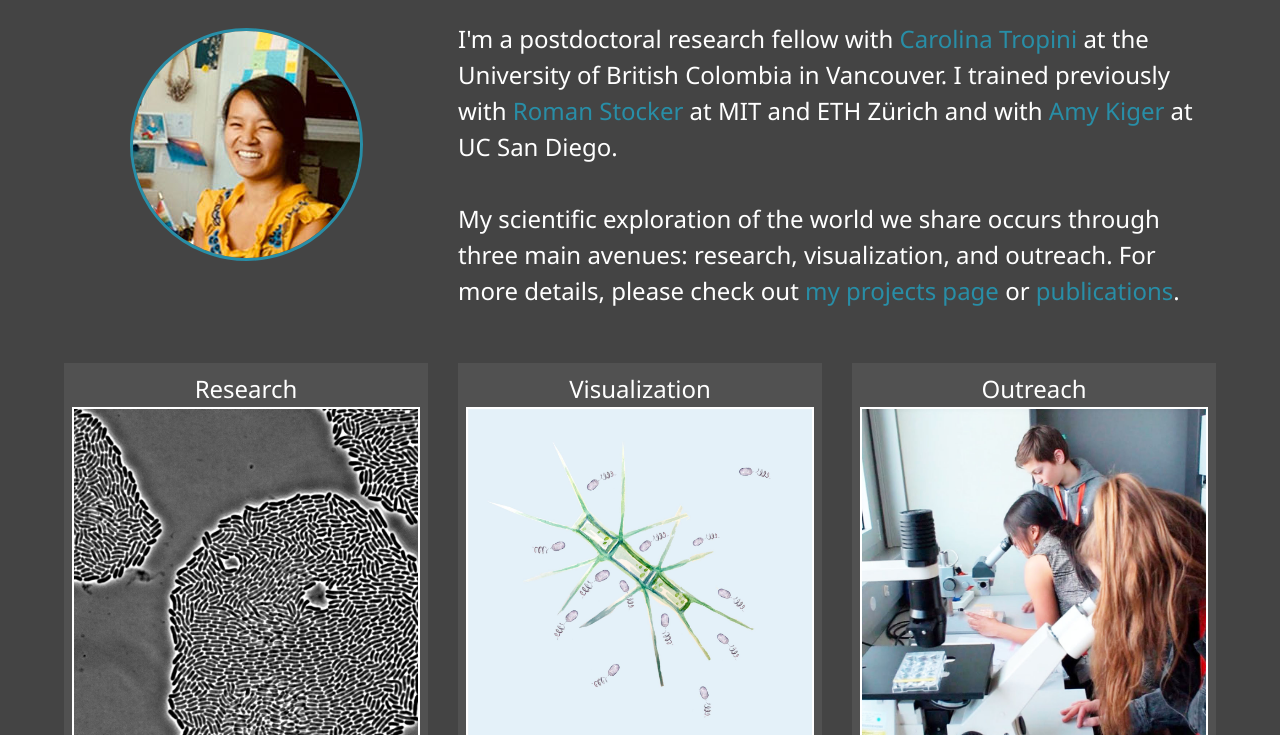
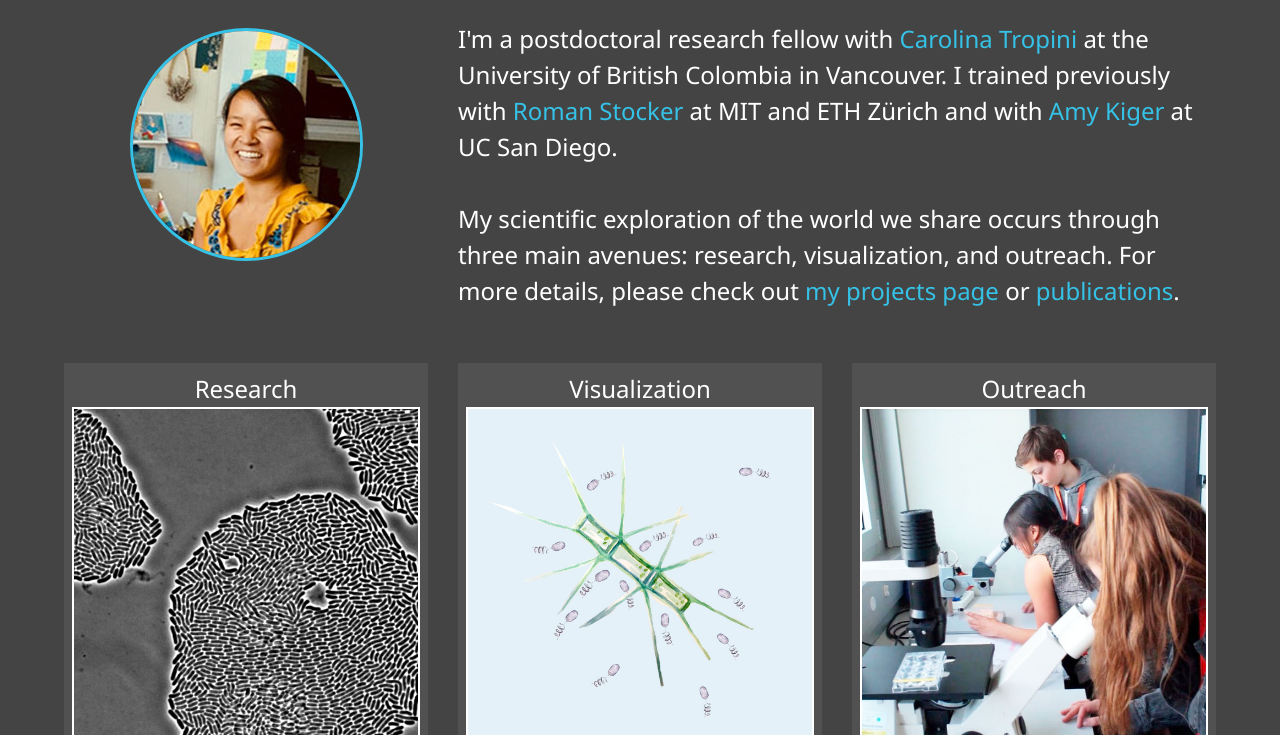
Before and after one commit to jkimthu/modern_portfolio, a website: page dist/about.html in a window 1280 px wide. Shown: the part 253-988 px from the top of the page. Drawn offline with Linux system fonts and the light colour scheme.

Commit message:
edit colors and about page

```diff
--- a/scss/_config.scss
+++ b/scss/_config.scss
@@ -1,8 +1,8 @@
 $primary-color: #444;
-$secondary-color: #288ea7;
+$secondary-color: #35c2e6;
 $show-home-image: true;
 $home-image: url(../img/background.jpg);
-$background-opacity: 0.7;
+$background-opacity: 0.65;
 
 @mixin easeOut {
   transition: all 0.5s ease-out;
```
Also changed, not shown: dist/about.html, dist/css/main.css.
